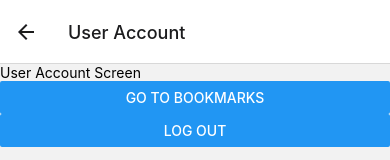
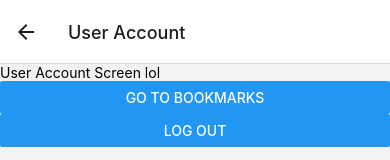
Before and after one commit to JoshuaH6414/Applied-Project, a React Native app: screen /UserAccount in a window 390 px wide. Shown: the top 160 px of the page. Built offline with nearby package versions, Linux system fonts and the light colour scheme.

Commit message:
updated UserAccountScreen

```diff
--- a/screens/UserAccountScreen.js
+++ b/screens/UserAccountScreen.js
@@ -6,7 +6,7 @@ import { View, Text, Button } from 'react-native';
 const UserAccountScreen = ({ navigation }) => {
   return (
     <View>
-      <Text>User Account Screen</Text>
+      <Text>User Account Screen lol</Text>
       {/* Display user's account info */}
       <Button title="Go to Bookmarks" onPress={() => navigation.navigate('Bookmarks')} />
       <Button title="Log out" onPress={() => navigation.navigate('LoginSignup')} />
```
